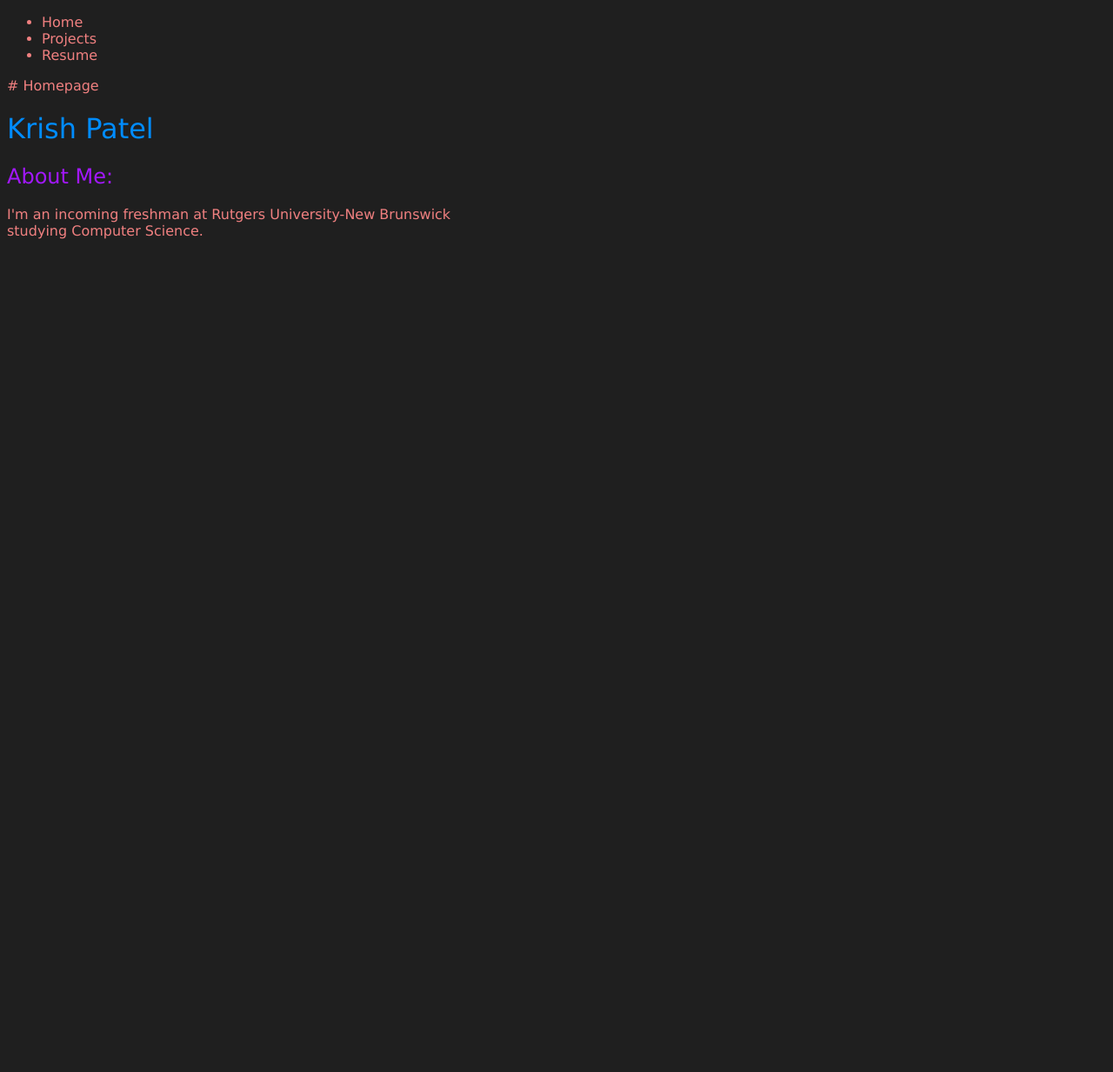
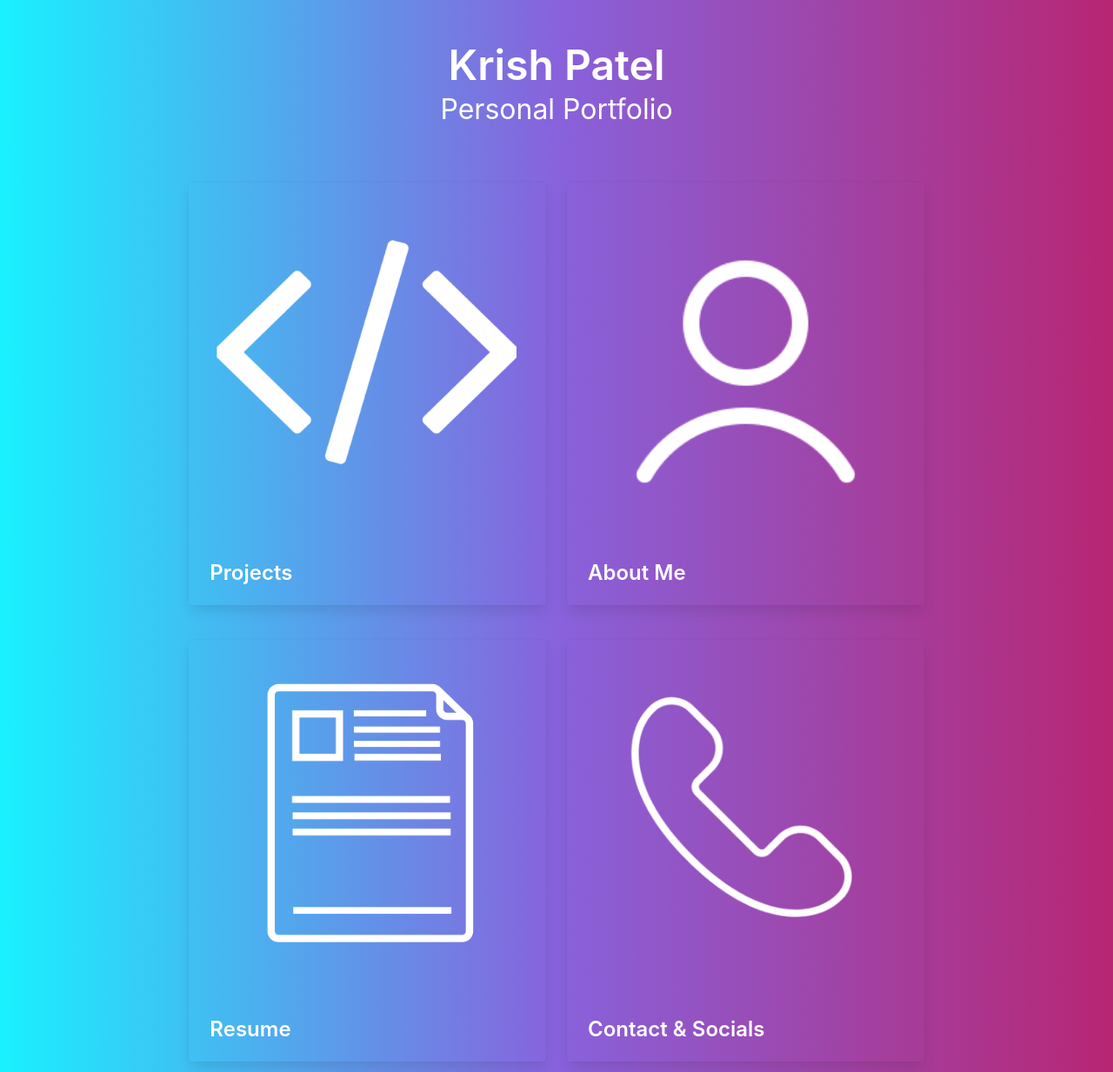
Before and after one commit to krishp03/krishp03.github.io, a plain HTML site: page index.html in a window 1280 px wide. Shown: the whole page at 87% size. Before the commit the page ends 800 px from the top, so only its background shows below. Drawn offline with nearby package versions, Linux system fonts and the light colour scheme.

Commit message:
basic homepage

```diff
--- a/index.html
+++ b/index.html
@@ -1,39 +1,101 @@
 <!DOCTYPE html>
-<html>
+<html lang="en">
   <head>
-        <meta charset="utf-8">
-        <title>Krish's Website</title>
-        <script src = "script.js" defer></script>
-        <link href = "styles.css" rel = "stylesheet">
+    <meta charset="UTF-8" />
+    <meta http-equiv="X-UA-Compatible" content="IE=edge" />
+    <meta name="viewport" content="width=device-width, initial-scale=1.0" />
+    <title>Krish Patel</title>
+    <script src="https://use.fontawesome.com/5cd833ef09.js"></script>
+    <link rel="stylesheet" href="https://cdn.jsdelivr.net/npm/bulma@0.9.1/css/bulma.min.css">
+    <link rel="stylesheet" href="styles.css">
   </head>
+
   <body>
+    <!-- HERO -->
+    <section class="hero has-background-success-dark has-text-centered">
+      <div class="hero-body">
+        <p class="title is-size-1">
+          Krish Patel
+        </p>
+        <p class="subtitle is-size-3">
+          Personal Portfolio
+        </p>
+      </div>
+    </section>
 
-        <ul>
-            <li data-tab-target="#Home">Home</li>
-            <li data-tab-target="#Projects">Projects</li>
-            <li data-tab-target="#Resume">Resume</li>
-        </ul>
 
-        <div class="tab_contents">
+    <!-- Col 1 -->
+    <div class="columns is-centered">
 
-            # Homepage
-            <div id="Home">
-
-                <h1>Krish Patel</h1>
-                <h2>About Me:</h2>
-                <p>
-                    I'm an incoming freshman at Rutgers University-New Brunswick  <br>
-                    studying Computer Science.
+      <div class="column is-one-third mt-4">
+        <div class="card">
+          <div class="card-image">
+            <figure class="image">
+              <img class = "projects-img" src="imgs/whtCode.png" alt= "projects-img"/>
+            </figure>
+          </div>
+          <div class="card-content s1">
+            <div class="content">
+              <p class="title is-4">
+                Projects
               </p>
+            </div>
+          </div>
+        </div>
+      </div>
+      <div class="column is-one-third mt-4">
+        <div class="card">
+          <div class="card-image">
+            <figure class="image">
+              <img class = "resume-img" src="imgs/whtAbout.png" alt = "resume-img"/>
+            </figure>
+          </div>
+          <div class="card-content s3">
+            <div class="content">
+              <p class="title is-4">
+                About Me
+              </p>
+            </div>
+          </div>
+        </div>
+      </div>
 
     </div>
 
-            <div id="Projects">
-
+    <!-- Col 2 -->
+    <div class="columns is-centered">
+      <div class="column is-one-third mt-4">
+        <div class="card">
+          <div class="card-image">
+            <figure class="image">
+              <img class = "resume-img" src="imgs/whtResume.png" alt = "resume-img"/>
+            </figure>
+          </div>
+          <div class="card-content s2">
+            <div class="content">
+              <p class="title is-4">
+                Resume
+              </p>
+            </div>
+          </div>
+        </div>
       </div>
 
-            <div id="My Resume">
-
+      <div class="column is-one-third mt-4">
+        <div class="card">
+          <div class="card-image">
+            <figure class="image">
+              <img class = "resume-img" src="imgs/whtContact.png" alt = "resume-img"/>
+            </figure>
+          </div>
+          <div class="card-content s4">
+            <div class="content">
+              <p class="title is-4">
+                Contact & Socials
+              </p>
+            </div>
+          </div>
+        </div>
       </div>
 
     </div>
--- a/script.js
+++ b/script.js
@@ -0,0 +1,13 @@
+const tabs = document.querySelectorAll('[data-tab-target]')
+const tabContents = document.querySelectorAll('[data-tab-content]')
+
+tabs.forEach(tab => {
+    tab.addEventListener('click',
+        () => {
+        const target = document.querySelector(tab.dataset.tabTarget)
+        tabContents.forEach(tabContent => {
+            tabContent.classList.remove('active')
+        })
+        target.classList.add('active')
+    })
+})
--- a/styles.css
+++ b/styles.css
@@ -1,14 +1,23 @@
+.hero-body {
+    background: linear-gradient(90deg, rgb(25, 241, 255) 0%, rgb(136, 98, 220) 50%, rgb(183, 38, 115) 100%);
+}
 body {
-    font-family: Verdana, Geneva, Tahoma, sans-serif;
-    font-weight: 100;
-    background-color: rgb(31, 31, 31);
-    color: lightcoral;
+    background: linear-gradient(90deg, rgb(25, 241, 255) 0%, rgb(136, 98, 220) 50%, rgb(183, 38, 115) 100%);
 }
-h1 {
-    font-weight: 200;
-    color: rgb(0, 140, 255);
+.title {
+    color: white;
 }
-h2{
-    font-weight: 150;
-    color: rgb(163, 24, 255);
+
+.subtitle{
+    color: white
 }
+.card{
+    background: transparent;
+}
+.card-content.s1{
+    background: transparent;
+}
+
+img {
+    padding: 5px;
+}
```
Also changed, not shown: imgs/blkAbout.png (added), imgs/blkCode.png (added), imgs/blkContact.png (added), imgs/blkExport.png (added), imgs/whtAbout.png (added), imgs/whtCode.png (added), imgs/whtContact.png (added), imgs/whtResume.png (added). Lines whose indentation alone changed are shown as unchanged.
